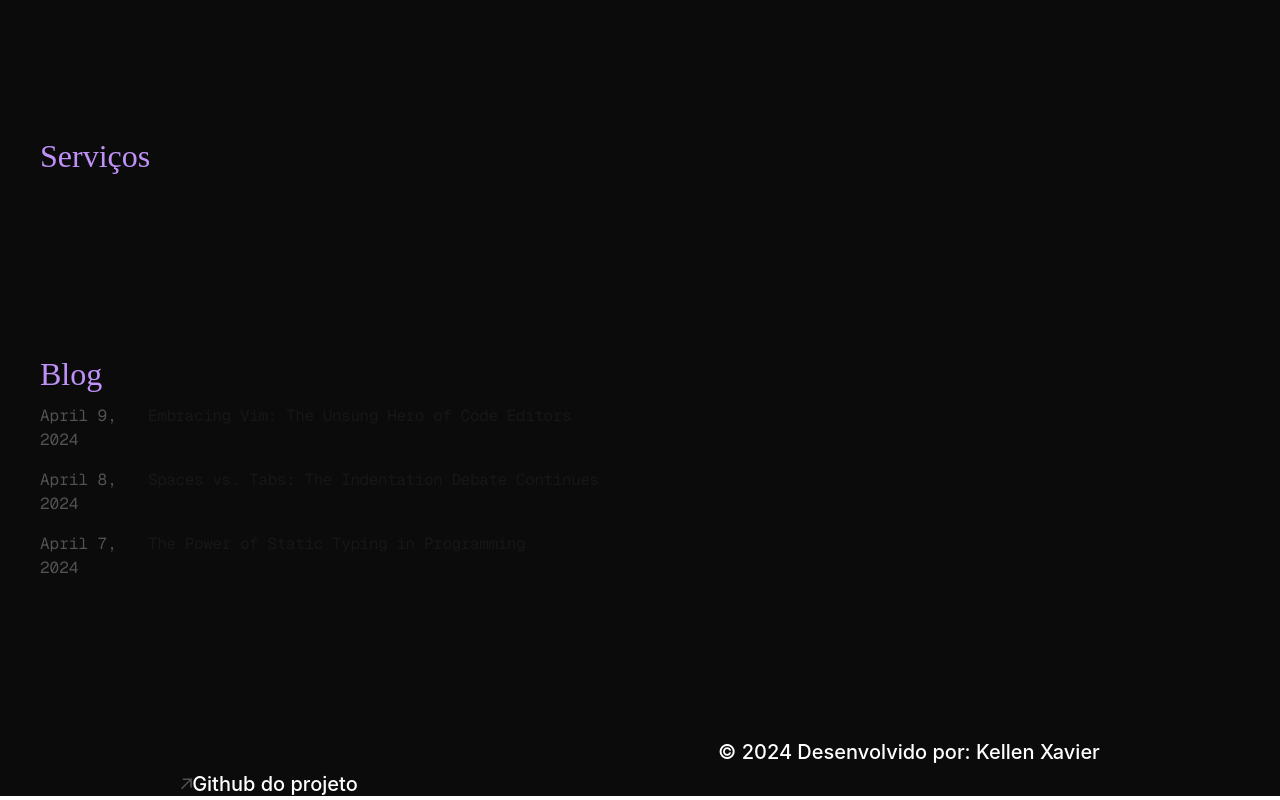
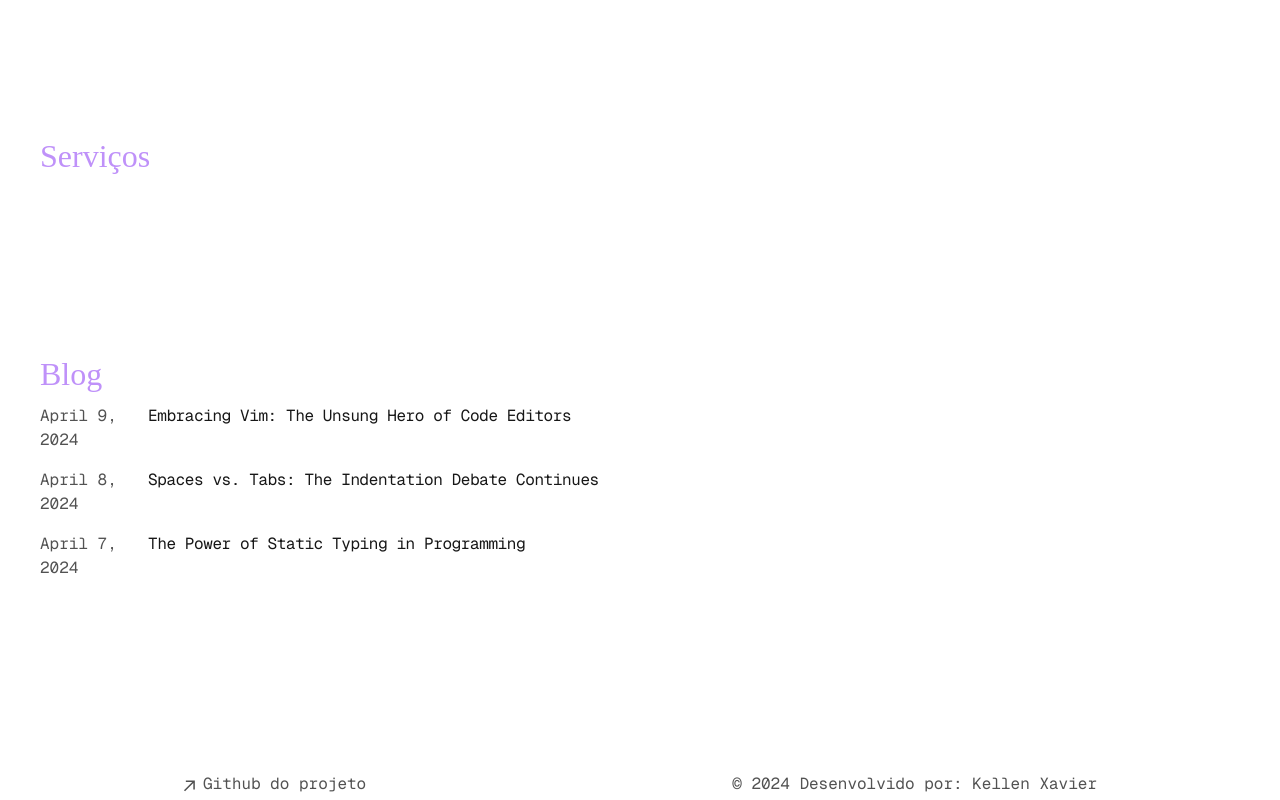
Before and after one commit to kellen-xavier/portfolio-ladydebug, a Next.js app: page / in a window 1280 px wide. Shown: the part 2298-3098 px from the top of the page. Built offline with nearby package versions, Linux system fonts and the light colour scheme.

Commit message:
Revert "fix: ajustes em paginas quebradas de colors"

```diff
--- a/app/blog/page.tsx
+++ b/app/blog/page.tsx
@@ -1,6 +1,5 @@
-import { BlogPosts } from 'app/components/posts'
+import { BlogPosts } from 'app/components/posts';
 import styles from 'app/components/styles/Page.module.css'
-
 
 export const metadata = {
   title: 'Blog',
@@ -12,7 +11,7 @@ export default function Page() {
     <section className={styles.pageContainer}>
       <div className={styles.body}>
         <h1 className={styles.nomePrincipal}>Meu Blog</h1>
-        <p className={styles.nomeSecundario}>
+        <p className={styles.nomeSecundario} >
           Em desenvolvimento....
         </p>
         <BlogPosts />
--- a/app/components/footer.tsx
+++ b/app/components/footer.tsx
@@ -29,11 +29,11 @@ export default function Footer() {
             href="https://github.com/kellen-xavier/portfolio-ladydebug"
           >
             <ArrowIcon />
-            <p className={styles.footerDescribe}>Github do projeto</p>
+            <p className="ml-2 h-7">Github do projeto</p>
           </a>
         </li>
       </ul>
-      <p className={styles.footerDescribe}>
+      <p className="mt-8 text-neutral-600 dark:text-neutral-300">
         © {new Date().getFullYear()} Desenvolvido por: Kellen Xavier
       </p>
     </footer>
--- a/app/components/styles/Blog.module.css
+++ b/app/components/styles/Blog.module.css
@@ -1,4 +1,4 @@
 .corpoBlog {
     width: 100%;
-    color: #FFFFFF;
+
 }
--- a/app/components/styles/Page.module.css
+++ b/app/components/styles/Page.module.css
@@ -1,6 +1,4 @@
 .body {
-  background-color: #0B0B0B;
-  color: #FFFFFF;
   font-family: 'Geist Sans', sans-serif;
   font-family: 'Geist Mono', monospace;
   width: 100%;
@@ -16,22 +14,12 @@
   display: flex;
 }
 
-.footerDescribe {
-  font-family: Inter;
-  font-size: 20px;
-  font-weight: 500;
-  line-height: 24.2px;
-  text-align: left;
-  color: #FFFFFF;
-}
-
 .sobreIntro {
   font-family: Inter;
   font-size: 24px;
   font-weight: 500;
   line-height: 29.05px;
   text-align: left;
-  color: #FFFFFF;
 }
 
 .pageContainer {
```
Also changed, not shown: package.json (+10 -9 lines), 1 other file (tests, documents, lock files or other folders).
